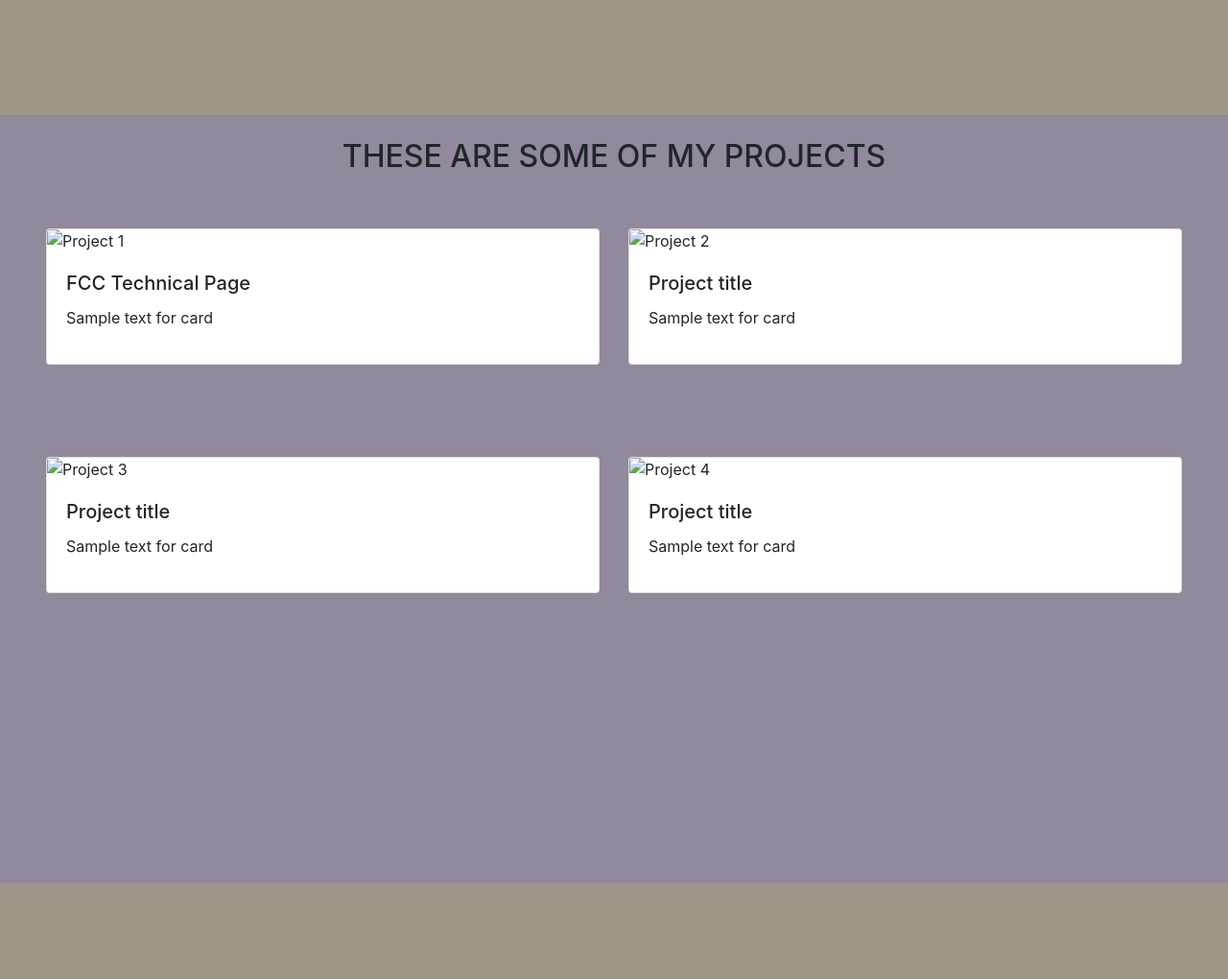
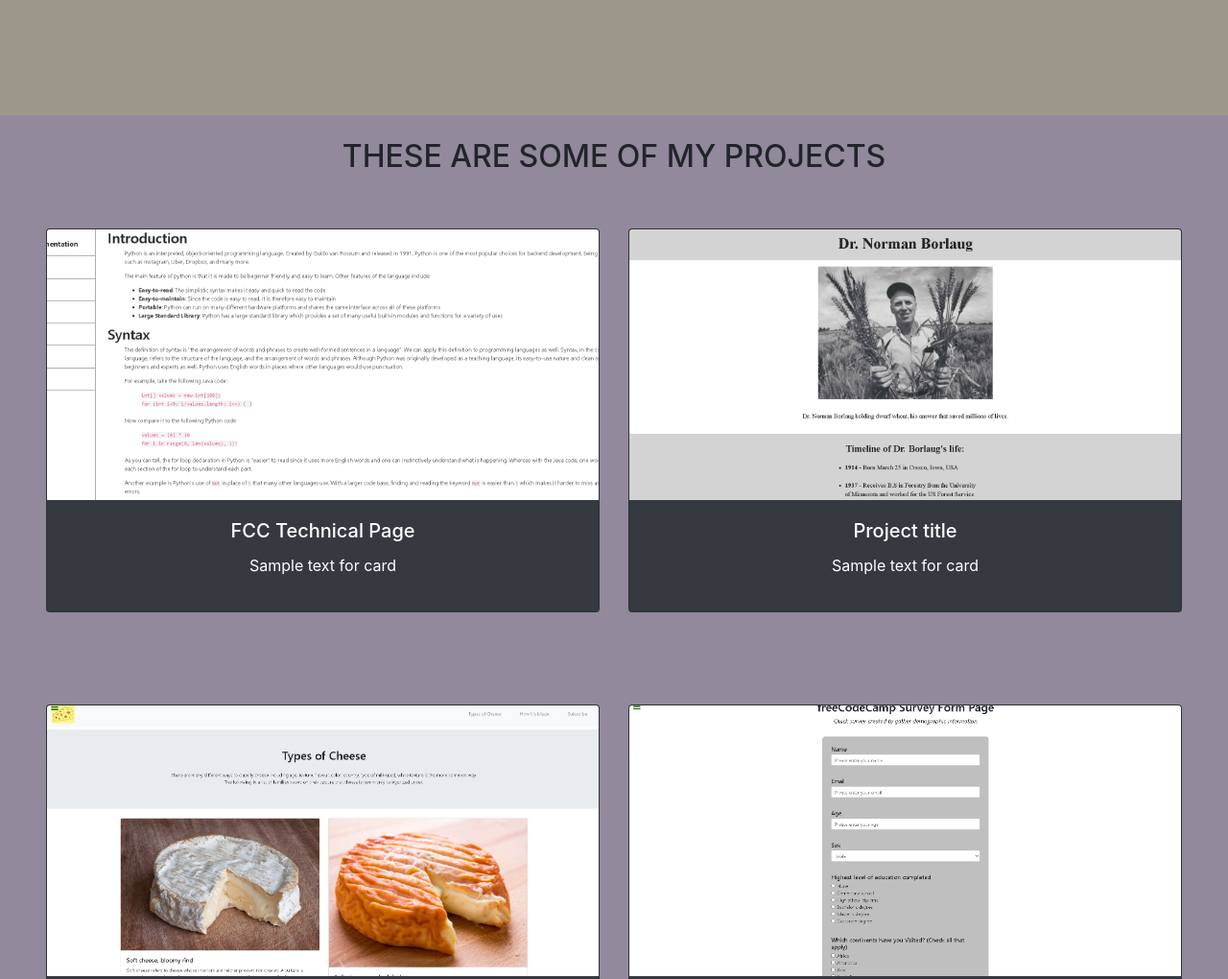
Before and after one commit to Austin-tam/freecodecamp-personal-portfolio, a website built with Parcel: page index.html in a window 1280 px wide. Shown: the part 680-1700 px from the top of the page at 96% size. Built offline with nearby package versions, Linux system fonts and the light colour scheme.

Commit message:
add pictures to projects

```diff
--- a/css/main.css
+++ b/css/main.css
@@ -289,3 +289,9 @@ textarea {
   background-color: grey;
   transition: all 0.5s ease;
 }
+
+.card-img-top {
+  width: 100%;
+  height: 22vw;
+  object-fit: cover;
+}
--- a/index.html
+++ b/index.html
@@ -44,14 +44,14 @@
       </div>
     </section>
 
-    <section class="full-section" id="projects">
+    <section id="projects">
       <div class="pt-4 text-center">
         <h2 id="project-header">THESE ARE SOME OF MY PROJECTS</h2>
       </div>
 
       <div class="p-5 card-deck">
-        <div class="card project-tile w-25">
-          <img class="card-img-top" src="" alt="Project 1">
+        <div class="card text-center text-white bg-dark project-tile w-25">
+          <img class="card-img-top" src="img/documentation.png" alt="Technical Documentation Page">
           <div class="card-body">
             <h5 class="card-title">FCC Technical Page</h5>
             <p class="card-text">Sample text for card</p>
@@ -59,19 +59,19 @@
           </div>
         </div>
 
-        <div class="card project-tile w-25">
-          <img class="card-img-top" src="" alt="Project 2">
+        <div class="card text-center text-white bg-dark project-tile w-25">
+          <img class="card-img-top" src="img/tribute.jpg" alt="Tribute Page">
           <div class="card-body">
             <h5 class="card-title">Project title</h5>
             <p class="card-text">Sample text for card</p>
-            <a href="#" class="stretched-link"></a>
+            <a href="https://codepen.io/austintam/full/JjKjvWB" class="stretched-link"></a>
           </div>
         </div>
       </div>
 
       <div class="p-5 card-deck">
-        <div class="card project-tile">
-          <img class="card-img-top" src="" alt="Project 3">
+        <div class="card text-center text-white bg-dark project-tile">
+          <img class="card-img-top" src="img/product.jpg" alt="Product Landing Page">
           <div class="card-body">
             <h5 class="card-title">Project title</h5>
             <p class="card-text">Sample text for card</p>
@@ -79,8 +79,8 @@
           </div>
         </div>
 
-        <div class="card project-tile">
-          <img class="card-img-top" src="" alt="Project 4">
+        <div class="card text-center text-white bg-dark project-tile">
+          <img class="card-img-top" src="img/survey.png" alt="Survey Form Page">
           <div class="card-body">
             <h5 class="card-title">Project title</h5>
             <p class="card-text">Sample text for card</p>
```
Also changed, not shown: img/documentation.png (added), img/product.jpg (added), img/survey.png (added), img/tribute.jpg (added).
